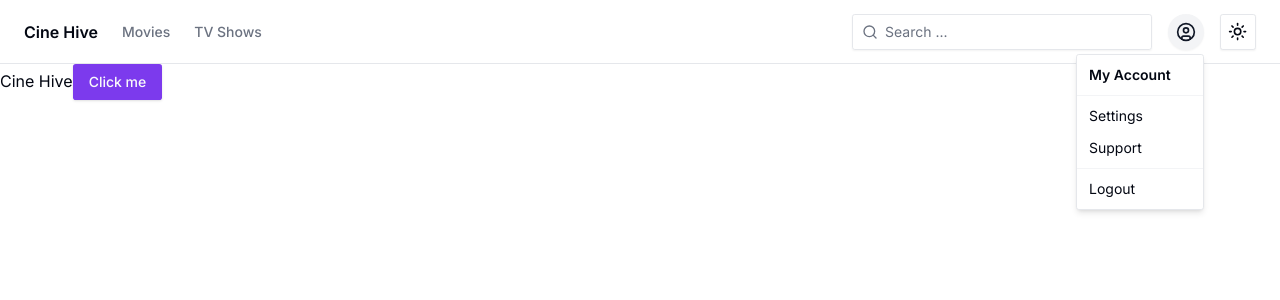
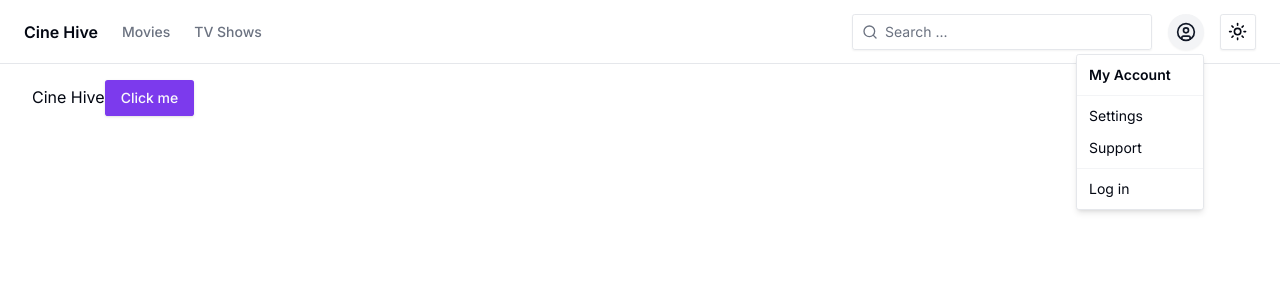
Before and after one commit to Md-Musfikur-Rahman/Cine-Hive, a Next.js app: page / in a window 1280 px wide. Both pictures are taken after a click on the button "Toggle user menu". Shown: the top 300 px of the page. Built offline with nearby package versions, Linux system fonts and the light colour scheme; no server answers.

Commit message:
added next auth for user login

```diff
--- /dev/null
+++ b/app/api/auth/[...nextauth]/route.ts
@@ -0,0 +1,6 @@
+import { authOptions } from "../auth";
+import NextAuth from "next-auth";
+
+const handler = NextAuth(authOptions);
+
+export { handler as GET, handler as POST };
--- /dev/null
+++ b/app/api/auth/auth.ts
@@ -0,0 +1,15 @@
+import NextAuth, { NextAuthOptions } from "next-auth";
+import GithubProvider from "next-auth/providers/github";
+
+export const authOptions: NextAuthOptions = {
+  providers: [
+    GithubProvider({
+      clientId: process.env.GITHUB_ID as string,
+      clientSecret: process.env.GITHUB_SECRET as string,
+    }),
+  ],
+};
+
+const handler = NextAuth(authOptions);
+
+export { handler as GET, handler as POST };
--- a/app/layout.tsx
+++ b/app/layout.tsx
@@ -5,6 +5,7 @@ import { cn } from "@/lib/utils";
 import { Metadata } from "next";
 import { ThemeProvider } from "@/components/ThemeProvider";
 import { Header } from "@/components/navbar";
+import SessionsProvider from "@/components/SessionsProvider";
 
 const fontSans = FontSans({
   subsets: ["latin"],
@@ -23,6 +24,7 @@ export default function RootLayout({
 }) {
   return (
     <html lang="en" suppressHydrationWarning>
+      <SessionsProvider>
         <ThemeProvider
           attribute="class"
           defaultTheme="system"
@@ -39,6 +41,7 @@ export default function RootLayout({
             {children}
           </body>
         </ThemeProvider>
+      </SessionsProvider>
     </html>
   );
 }
--- a/app/page.tsx
+++ b/app/page.tsx
@@ -3,7 +3,7 @@ import React from "react";
 
 const Home = () => {
   return (
-    <div>
+    <div className="container mt-4">
       Cine Hive
       <Button>Click me </Button>
     </div>
--- /dev/null
+++ b/components/SessionsProvider.tsx
@@ -0,0 +1,8 @@
+"use client";
+import { SessionProvider } from "next-auth/react";
+
+const SessionsProvider = ({ children }: { children: React.ReactNode }) => {
+  return <SessionProvider>{children}</SessionProvider>;
+};
+
+export default SessionsProvider;
--- a/components/authentication/Login.tsx
+++ b/components/authentication/Login.tsx
@@ -2,6 +2,7 @@ import Image from "next/image";
 import Link from "next/link";
 
 import { Button, Input, Label } from "@/components/ui";
+import AuthComponent from "./LonigButton";
 
 export function Dashboard() {
   return (
@@ -42,6 +43,9 @@ export function Dashboard() {
             <Button variant="outline" className="w-full">
               Login with Google
             </Button>
+            <Button variant="outline" className="w-full">
+              <AuthComponent />
+            </Button>
           </div>
           <div className="mt-4 text-center text-sm">
             Don&apos;t have an account?{" "}
--- /dev/null
+++ b/components/authentication/LonigButton.tsx
@@ -0,0 +1,20 @@
+"use client";
+import { useSession, signIn, signOut } from "next-auth/react";
+
+export default function AuthComponent() {
+  const { data: session } = useSession();
+
+  if (session) {
+    return (
+      <>
+        Signed in as {session.user?.email} <br />
+        <button onClick={() => signOut()}>Log out</button>
+      </>
+    );
+  }
+  return (
+    <>
+      <button onClick={() => signIn()}>Log in</button>
+    </>
+  );
+}
--- a/components/navbar/Header.tsx
+++ b/components/navbar/Header.tsx
@@ -1,4 +1,4 @@
-import { CircleUser, Menu, Package2, Search } from "lucide-react";
+import { CircleUser, Menu, Search } from "lucide-react";
 
 import {
   Button,
@@ -16,6 +16,7 @@ import {
 
 import { ModeToggle } from "./ModeToggle";
 import NavLinks from "./NavLinks";
+import AuthComponent from "../authentication/LonigButton";
 
 const Header = () => {
   return (
@@ -57,7 +58,9 @@ const Header = () => {
             <DropdownMenuItem>Settings</DropdownMenuItem>
             <DropdownMenuItem>Support</DropdownMenuItem>
             <DropdownMenuSeparator />
-            <DropdownMenuItem>Logout</DropdownMenuItem>
+            <DropdownMenuItem>
+              <AuthComponent />
+            </DropdownMenuItem>
           </DropdownMenuContent>
         </DropdownMenu>
         <ModeToggle />
--- a/package.json
+++ b/package.json
@@ -14,10 +14,12 @@
     "@radix-ui/react-icons": "^1.3.0",
     "@radix-ui/react-label": "^2.1.0",
     "@radix-ui/react-slot": "^1.1.0",
+    "@types/next-auth": "^3.15.0",
     "class-variance-authority": "^0.7.0",
     "clsx": "^2.1.1",
     "lucide-react": "^0.416.0",
     "next": "14.2.5",
+    "next-auth": "^4.24.7",
     "next-themes": "^0.3.0",
     "react": "^18",
     "react-dom": "^18",
```
Also changed, not shown: 2 other files (tests, documents, lock files or other folders). Lines whose indentation alone changed are shown as unchanged.
